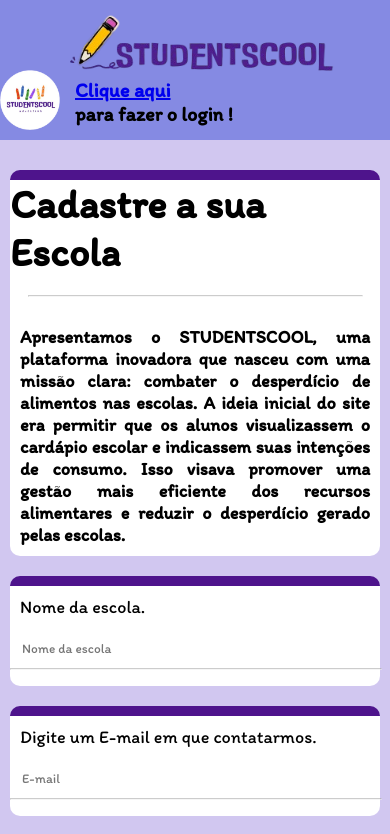
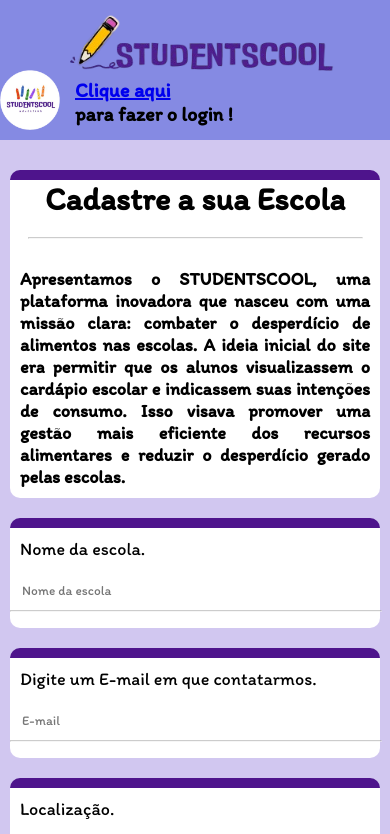
Before and after one commit to matheus-bicarato/StudentsCool, a React (Vite) app in the folder front/: page /Cadastro in a window 390 px wide. Shown: the top 834 px of the page. Built offline with nearby package versions, Linux system fonts and the light colour scheme.

Commit message:
Update Cadastro.css responsive

```diff
--- a/front/src/router/styles/Cadastro.css
+++ b/front/src/router/styles/Cadastro.css
@@ -119,4 +119,15 @@
     .container_cadastro_button {
         width: 100%;
     }
+
+    .title_cadastro {
+
+        font-size: 200%;
+    }
 }
+
+@media (max-width:340px) {
+    .title_cadastro {
+        font-size: 24px;
+    }
+}
```
